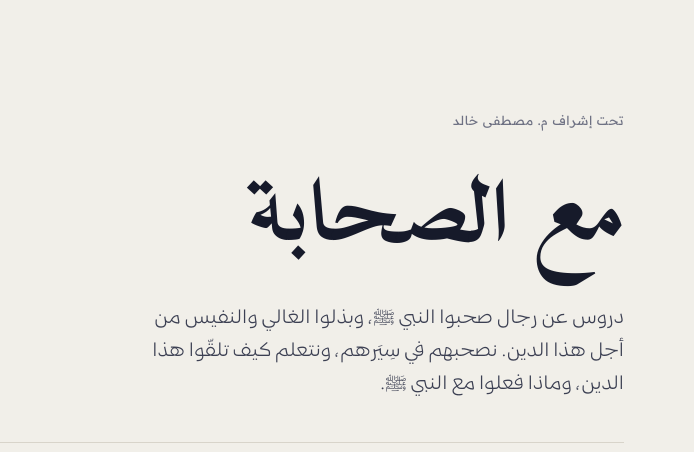
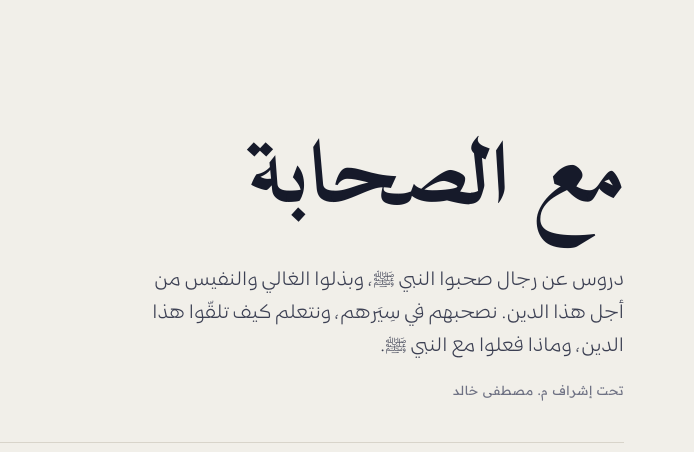
Before and after one commit to mustphawy-lgtm/ma3-elsahaba, a plain HTML site: page index.html in a window 1280 px wide. Shown: the part 203-655 px from the top of the page, 586-1280 px from the left. Drawn offline with nearby package versions, Linux system fonts and the light colour scheme.

Commit message:
تحت إشراف تحت النص
Co-Authored-By: Claude Opus 5.5 <noreply@anthropic.com>
Claude-Session: https://claude.ai/code/session_017sij6fWkXrWpzPm7aXr9HP

```diff
--- a/index.html
+++ b/index.html
@@ -315,6 +315,7 @@ footer .gl{display:flex;gap:8px;flex-wrap:wrap;align-items:center}
 @media (prefers-reduced-motion:reduce){.map-old .mapbg{transition:none}}
 .chan{display:grid;grid-template-rows:repeat(4,auto);grid-auto-flow:column;grid-auto-columns:max-content;column-gap:32px;row-gap:10px;justify-content:start}
 @media (max-width:420px){.chan{column-gap:18px}.chan a{font-size:13px}}
+.hero .by{margin-top:16px}
 </style>
 <style>body{margin:0;padding-top:env(safe-area-inset-top,0px);padding-bottom:env(safe-area-inset-bottom,0px)}</style></head><body>
 <div class="wrap" dir="rtl" lang="ar">
@@ -710,8 +711,8 @@ function home(){
   const latest = byId[LATEST] || list.find(l => l.video), lp = partsOf(latest)[0];
   view.innerHTML = `<div class="view">
   <section class="hero">
-    <div><div class="eyebrow">تحت إشراف م. مصطفى خالد</div><h1>مع الصحابة</h1>
-      <p class="lede">دروس عن رجال صحبوا النبي ﷺ، وبذلوا الغالي والنفيس من أجل هذا الدين. نصحبهم في سِيَرهم، ونتعلم كيف تلقّوا هذا الدين، وماذا فعلوا مع النبي ﷺ.</p></div>
+    <div><h1>مع الصحابة</h1>
+      <p class="lede">دروس عن رجال صحبوا النبي ﷺ، وبذلوا الغالي والنفيس من أجل هذا الدين. نصحبهم في سِيَرهم، ونتعلم كيف تلقّوا هذا الدين، وماذا فعلوا مع النبي ﷺ.</p><div class="eyebrow by">تحت إشراف م. مصطفى خالد</div></div>
     <a class="latest" href="#${latest.id}">${lp ? `<span class="lcover"><img src="https://i.ytimg.com/vi/${encodeURIComponent(lp.video)}/hqdefault.jpg" alt="" onerror="this.parentNode.remove()"><span class="play" aria-hidden="true"></span></span>` : ""}<span class="eyebrow">أحدث حلقة · ${durOf(latest)}</span>
       <div class="nm">${esc(latest.name)}</div><p class="q">${esc(latest.title)}</p>
 </a>
```
